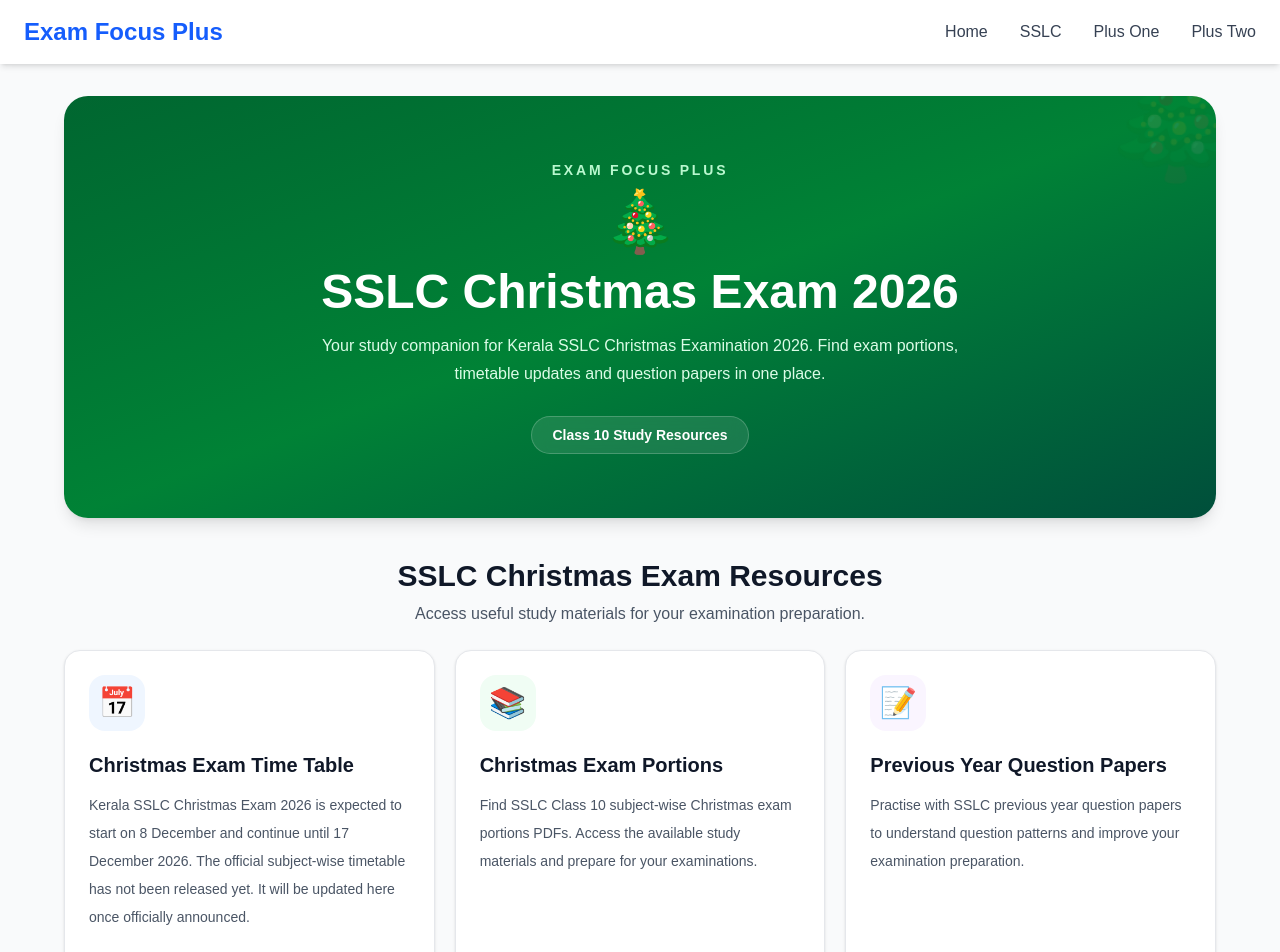
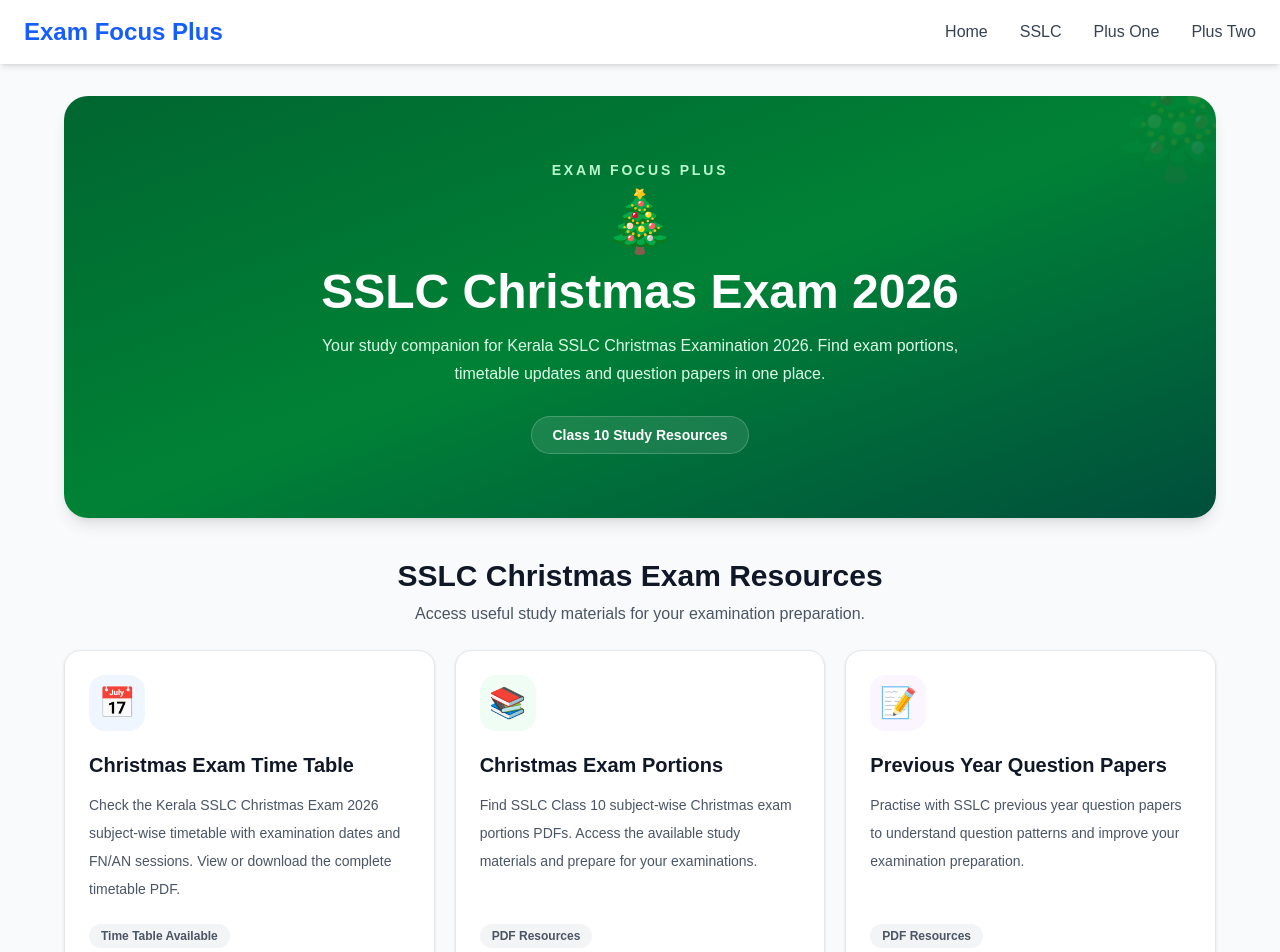
Before and after one commit to examfocusplus/exam-focus-plus, a Next.js app: page /sslc in a window 1280 px wide. Shown: the top 952 px of the page. Built offline with nearby package versions, Linux system fonts and the light colour scheme.

Commit message:
Update SSLC timetable availability

```diff
--- a/app/sslc/page.tsx
+++ b/app/sslc/page.tsx
@@ -38,13 +38,13 @@ const resources = [
   {
     title: "Christmas Exam Time Table",
     description:
-      "Kerala SSLC Christmas Exam 2026 is expected to start on 8 December and continue until 17 December 2026. The official subject-wise timetable has not been released yet. It will be updated here once officially announced.",
+      "Check the Kerala SSLC Christmas Exam 2026 subject-wise timetable with examination dates and FN/AN sessions. View or download the complete timetable PDF.",
     icon: "📅",
     color: "bg-blue-50",
     iconColor: "text-blue-600",
     href: "/sslc-christmas-timetable-26",
     button: "View Time Table",
-    status: "Updates Soon",
+    status: "Time Table Available",
   },
   {
     title: "Christmas Exam Portions",
```
